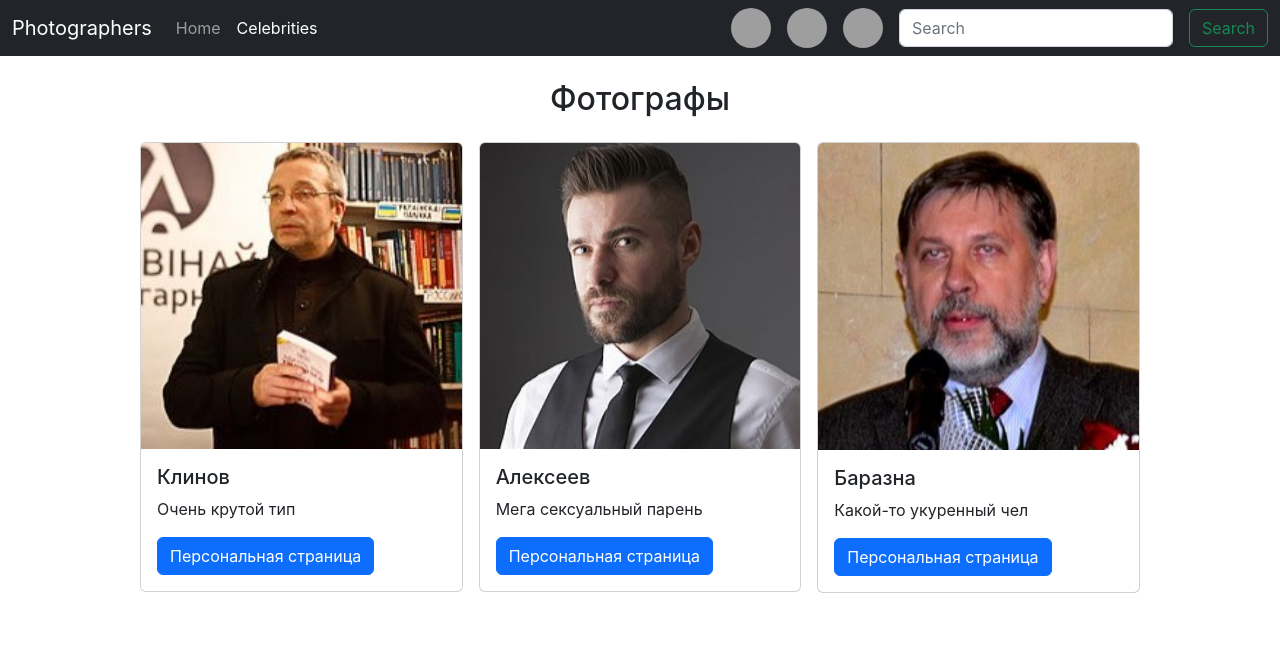
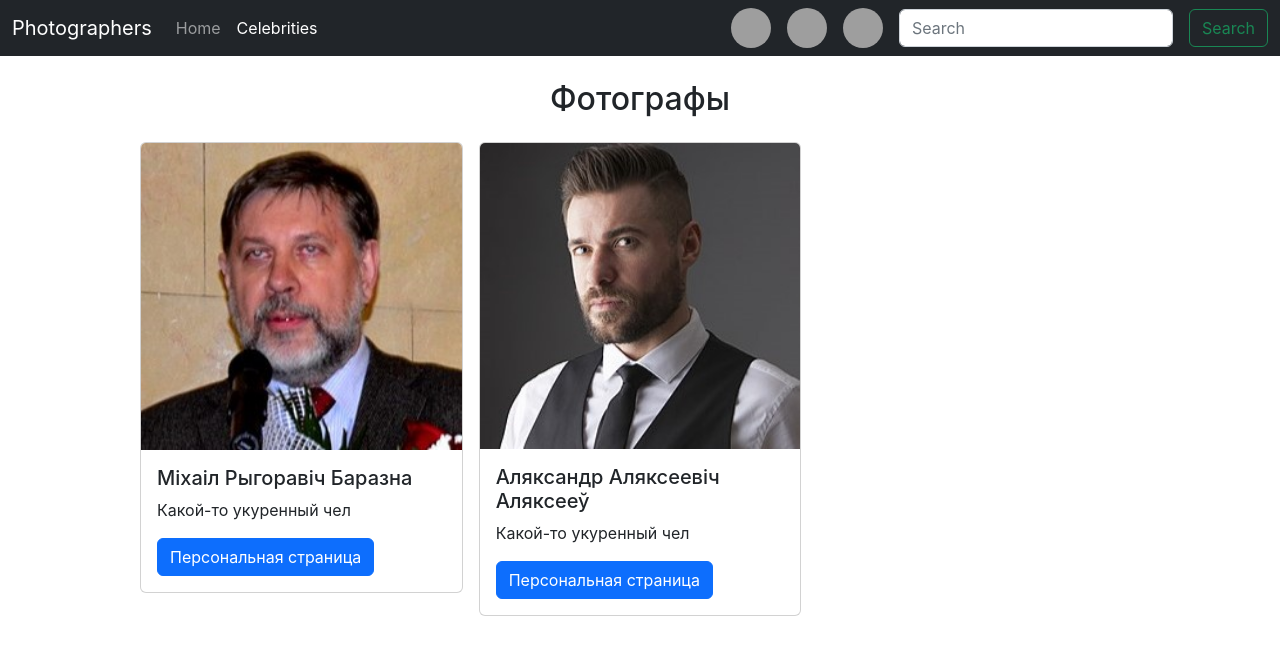
Before and after one commit to RBELS/rpi-lab-2, a React (Create React App) app: page /rpi-lab-2/people in a window 1280 px wide. Shown: the top 654 px of the page. Built offline with nearby package versions, Linux system fonts and the light colour scheme; grey boxes are pictures that could not be loaded.

Commit message:
Dynamic data applied to jsx.

```diff
--- a/src/components/HomePage/Description/Description.jsx
+++ b/src/components/HomePage/Description/Description.jsx
@@ -20,7 +20,7 @@ const Description = ({ person }) => {
                 <div className={styles.textInfo}>
                     <div className={styles.name}>{person.name}</div>
                     <p className={styles.smallTextDescription}>
-                        {person.text.map(text => <>&emsp;{person.text[0]}<br /></>)}
+                        {person.text.map(text => <>&emsp;{text}<br /></>)}
                     </p>
                     <RouterLink to={`/people/${person.id}`}>
                         <Button variant='primary'>Персональная страница</Button>
--- a/src/components/PeopleListPage/PeopleListPage.jsx
+++ b/src/components/PeopleListPage/PeopleListPage.jsx
@@ -4,56 +4,18 @@ import Klinov1 from '../../assets/Klinov1.JPG';
 import Barazna1 from '../../assets/Barazna1.jpg';
 import Alexeev1 from '../../assets/Alexeev1.jpg';
 import { NavLink as RouterLink } from 'react-router-dom'
+import { useSelector } from 'react-redux';
+import dataSelectors from '../../store/reducers/dataReducer/dataSelectors';
+import Person from './Person';
 
 
 const PeopleListPage = () => {
+    const celebrities = useSelector(dataSelectors.celebrities)
     return <div>
         <Container>
             <h2 className='text-center m-4'>Фотографы</h2>
             <div class="row g-3">
-                <div class="col-12 col-md-6 col-lg-4">
-                    <div class="card">
-                        <img src={Klinov1}
-                        alt="Клинов"
-                        class="card-img-top"></img>
-                        <div class = "card-body">
-                            <h5 class="card-title"> Клинов </h5>
-                            <p class="card-text">Очень крутой тип</p>
-                            <RouterLink to='/people/0'>
-                                 <Button variant='primary'>Персональная страница</Button>
-                             </RouterLink>
-                        </div>
-                    </div>
-                </div>
-                <div class="col-12 col-md-6 col-lg-4">
-                <div class="card">
-                        <img src={Alexeev1}
-                        alt="Алексеев"
-                        class="card-img-top"></img>
-                        <div class = "card-body">
-                            <h5 class="card-title"> Алексеев </h5>
-                            <p class="card-text">Мега сексуальный парень</p>
-                            <RouterLink to='/people/1'>
-                                 <Button variant='primary'>Персональная страница</Button>
-                             </RouterLink>
-                        </div>
-                    </div>
-                </div>
-                <div class="col-12 col-md-6 col-lg-4">
-                <div class="card">
-                        <img src={Barazna1}
-                        alt="Баразна"
-                        class="card-img-top"></img>
-                        <div class = "card-body">
-                            <h5 class="card-title"> Баразна </h5>
-                            <p class="card-text">Какой-то укуренный чел</p>
-                            <RouterLink to='/people/2'>
-                                 <Button variant='primary'>Персональная страница</Button>
-                             </RouterLink>
-                        </div>
-                    </div>
-                </div>
-
+                {celebrities.map((celebrity) => <Person person={celebrity}/>)}
             </div>
 
         </Container>
--- /dev/null
+++ b/src/components/PeopleListPage/Person/Person.jsx
@@ -0,0 +1,22 @@
+import styles from './Person.module.css'
+import { NavLink as RouterLink } from 'react-router-dom'
+import { Button } from 'react-bootstrap'
+
+const Person = ({ person: { name, photo, id } }) => {
+    return <div class="col-12 col-md-6 col-lg-4">
+        <div class="card">
+            <img src={photo}
+            alt={name}
+            class="card-img-top"></img>
+            <div class = "card-body">
+                <h5 class="card-title">{name}</h5>
+                <p class="card-text">Какой-то укуренный чел</p>
+                <RouterLink to={`/people/${id}`}>
+                    <Button variant='primary'>Персональная страница</Button>
+                </RouterLink>
+            </div>
+        </div>
+    </div>
+}
+
+export default Person
--- /dev/null
+++ b/src/components/PeopleListPage/Person/index.js
@@ -0,0 +1,2 @@
+import Person from './Person'
+export default Person
--- a/src/store/reducers/dataReducer/dataReducer.js
+++ b/src/store/reducers/dataReducer/dataReducer.js
@@ -1,3 +1,6 @@
+import Barazna1 from '../../../assets/Barazna1.jpg'
+import Alexeev1 from '../../../assets/Alexeev1.jpg'
+
 const initialState = {
     developers: [
         { imageSrc: 'https://avatars.githubusercontent.com/u/50217581?v=4', githubSrc: 'https://github.com/RBELS' },
@@ -8,7 +11,7 @@ const initialState = {
         {
             id: 0,
             name: 'Міхаіл Рыгоравіч Баразна',
-            photo: 'https://upload.wikimedia.org/wikipedia/commons/c/c4/Mikhail_Borozna.jpg',
+            photo: Barazna1,
             text: [
                 'Нарадзіўся ў 1962 г. в. Ліхінічы. Акадэмік Беларускай Акадэміі выяўленчага мастацтва. Закончыў Круглянскую сярэднюю школу, Мінскі тэатральна-мастацкі інстытут, аддзяленне дызайну. За ўдзел ва Усесаюзным конкурсе студэнтаў мастацкіх устаноў атрымаў дыплом І ступені. З 1985 па 1992 гг. працуе мастацкім рэдактарам выдавецтва “Беларусь”. З 1992 г. пасля заканчэння аспірантуры працуе ў Беларускай акадэміі мастацтваў, з 1996 г. – выконваючы абавязкі загадчыка кафедры гісторыі і тэорыі мастацтва.',
                 'З 1998 г. па сумяшчальніцтву выкладае ў Еўрапейскім гуманітарным універсітэце імя М. Танка. Кандыдат мастацтвазнаўства, дацэнт. З 1995 г. з’яўляецца членам праўлення музея сучаснага выяўленчага мастацтва ў Мінску, куратарам выставак у музеі сучаснага выяўленчага мастацтва, вольным куратарам усіх мастацкіх выставак у рэспубліцы і за яе межамі. 1995 г. – пераможца конкурсу Беларускага фонду Сораса “Вялікія гарады” на творчую паездку ў Рым. Вынік гэтай паездкі – монавыстаўка М. Баразны “Вечны горад – вечны...”. У 2001 г. выдаў кнігу “Беларуская кніжная графіка 1960-1990 гг.”, за якую ў 2002 годзе атрымаў спецыяльную прэмію прэзідэнта краіны А.Р. Лукашэнка і дыплом “За высокія дасягненні ў вобласці мастацтва”.',
@@ -25,7 +28,7 @@ const initialState = {
         {
             id: 1,
             name: 'Аляксандр Аляксеевіч Аляксееў',
-            photo: 'https://upload.wikimedia.org/wikipedia/commons/c/c4/Mikhail_Borozna.jpg',
+            photo: Alexeev1,
             text: [
                 'Нарадзіўся 14 лістапада 1978 года ў г. Казань, у сям’і вайскоўца. З 1979 года сям’я пераехала ў Беларусь. У 2000 годзе скончыў факультэт менеджменту Беларускага дзяржаўнага эканамічнага ўніверсітэта. У 2000 годзе ўзнагароджаны медалём Міністэрства адукацыі і навукі Расійскай Федэрацыі «За лепшую навуковую працу» сярод маладых вучоных па выніках адкрытага ўсерасійскага конкурсу. У 2004 годзе абараніў дысертацыю, прысуджана навуковая ступень кандыдата эканамічных навук.',
                 'З 2001 года пачаў працаваць на беларускім тэлебачанні. З’яўляўся вядучым і рэжысёрам праграмы «Знята!», рэдактарам тэлевізійных праектаў «Наша спадчына», «Новая калекцыя», «Эпоха». З 2001 года акрэдытаваны ў якасці беларускага фатографа і журналіста на міжнародных кінафестывалях у Кане, Берліне і Венецыі. З 2003 года ў якасці сааўтара сумесна з Алегам Лукашэвічам рэалізуе мастацкі праект «Спадчына Беларусі» (па міжнароднаму прадстаўленні гістарычнай і культурнай спадчыны Беларусі), які ўключае выданне прэзентацыйных альбомаў, правядзенне міжнародных фотавыставак, вытворчасць дакументальных фільмаў і тэлевізійных праграм для міжнароднай аўдыторыі. У студзені 2005 года стаў Лаўрэатам Прэміі Прэзідэнта Рэспублікі Беларусь «За духоўнае адраджэнне».',
--- a/src/store/reducers/dataReducer/dataSelectors.js
+++ b/src/store/reducers/dataReducer/dataSelectors.js
@@ -6,7 +6,7 @@ const dataSelectors = {
     celebrityByIdSC: (id) => ({ celebrities }) => id ? celebrities[id] : null,
     celOfTheDay: ({ celebrities }) => {
         const date = new Date()
-        const index = (date.getMonth()*30 + date.getDay()) % celebrities.length;
+        const index = (date.getMonth() + date.getDay()) % celebrities.length;
         return celebrities[index]
     }
 
```
Also changed, not shown: src/components/PeopleListPage/Person/Person.module.css (added).
